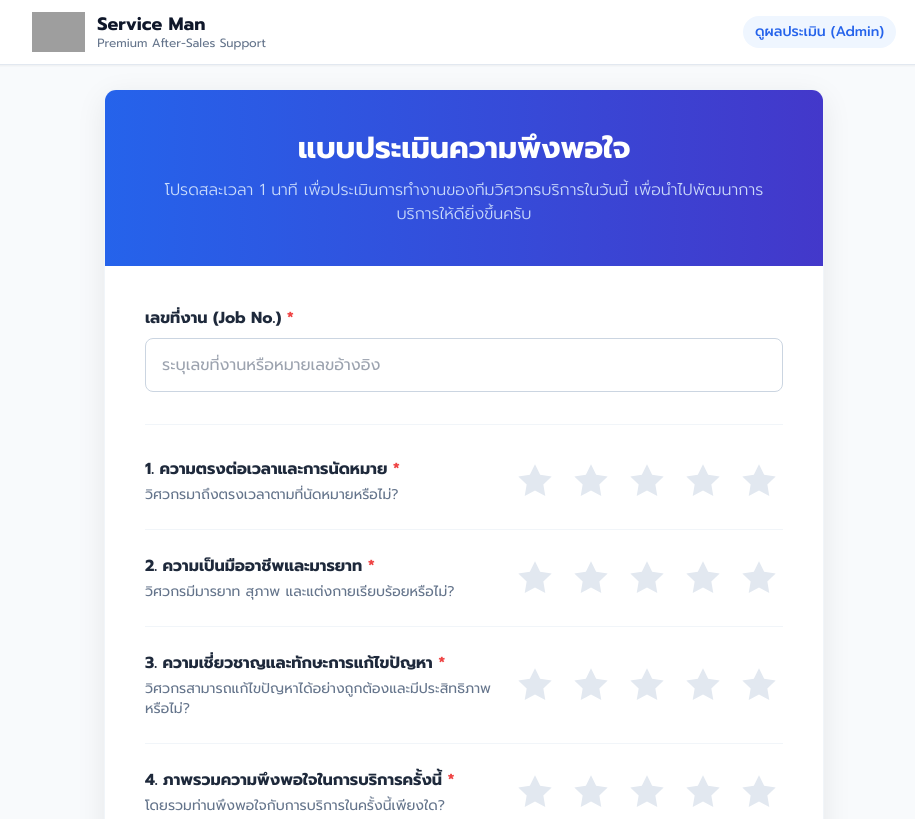
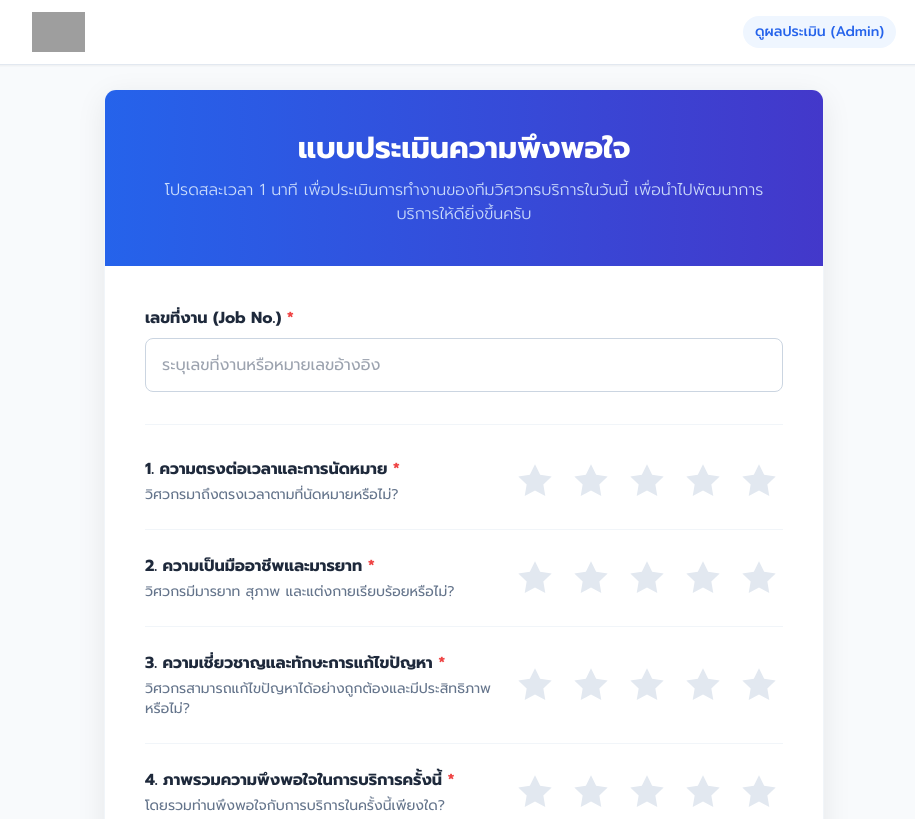
Before and after one commit to laserpui/CSAT-Survey, a plain HTML site: page index.html in a window 1280 px wide. Shown: the top 819 px of the page, without its empty margins (176-1091 px from the left). Drawn offline with nearby package versions, Linux system fonts and the light colour scheme; grey boxes are pictures that could not be loaded.

Commit message:
Add files via upload

```diff
--- a/index.html
+++ b/index.html
@@ -26,10 +26,6 @@
                      class="h-10 w-auto object-contain"
                      onerror="this.onerror=null; this.src='https://placehold.co/120x40/2563eb/white?text=Service+Man';">
 
-                <div>
-                    <h1 class="text-lg font-bold text-slate-900 leading-tight">Service Man</h1>
-                    <p class="text-xs text-slate-500">Premium After-Sales Support</p>
-                </div>
             </div>
             <button id="toggleAdminBtn" class="text-sm font-medium text-blue-600 hover:text-blue-800 transition-colors bg-blue-50 px-3 py-1.5 rounded-full">
                 ดูผลประเมิน (Admin)
```
